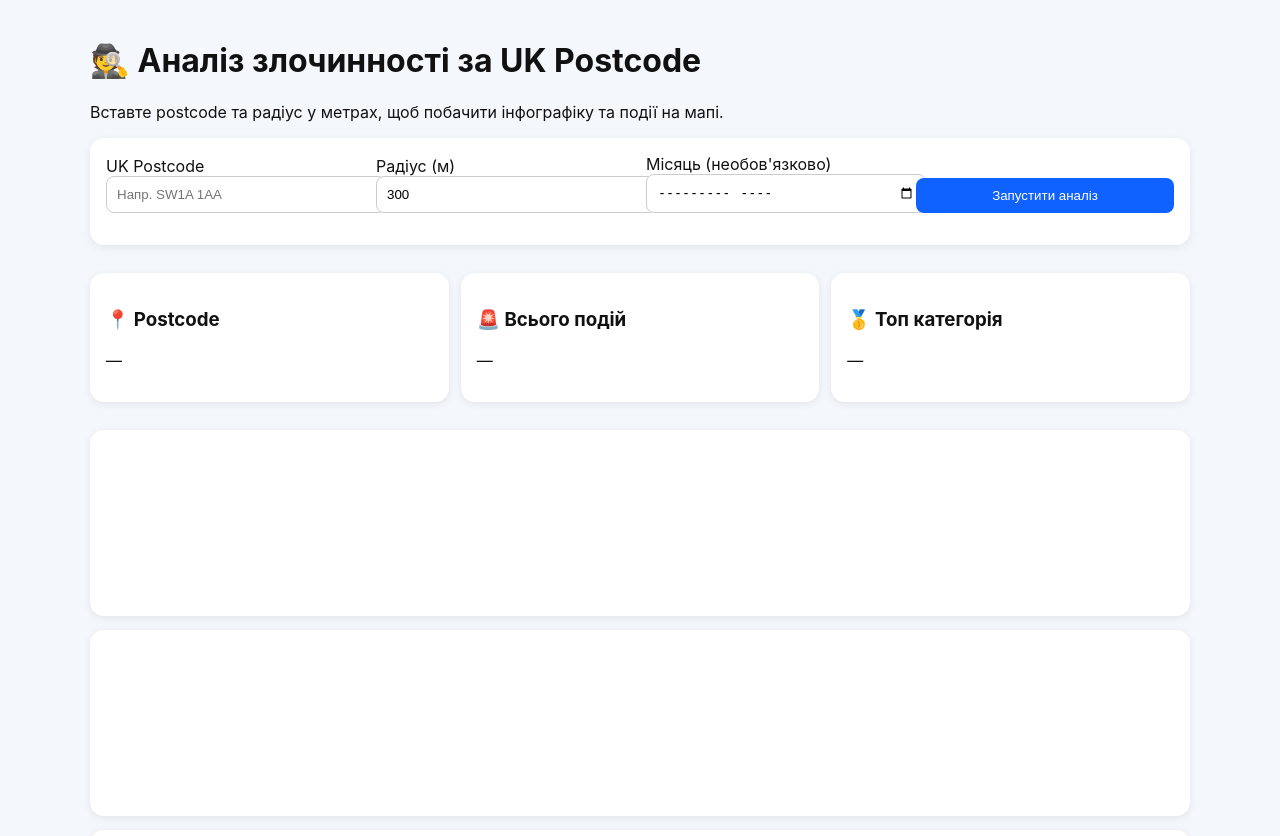
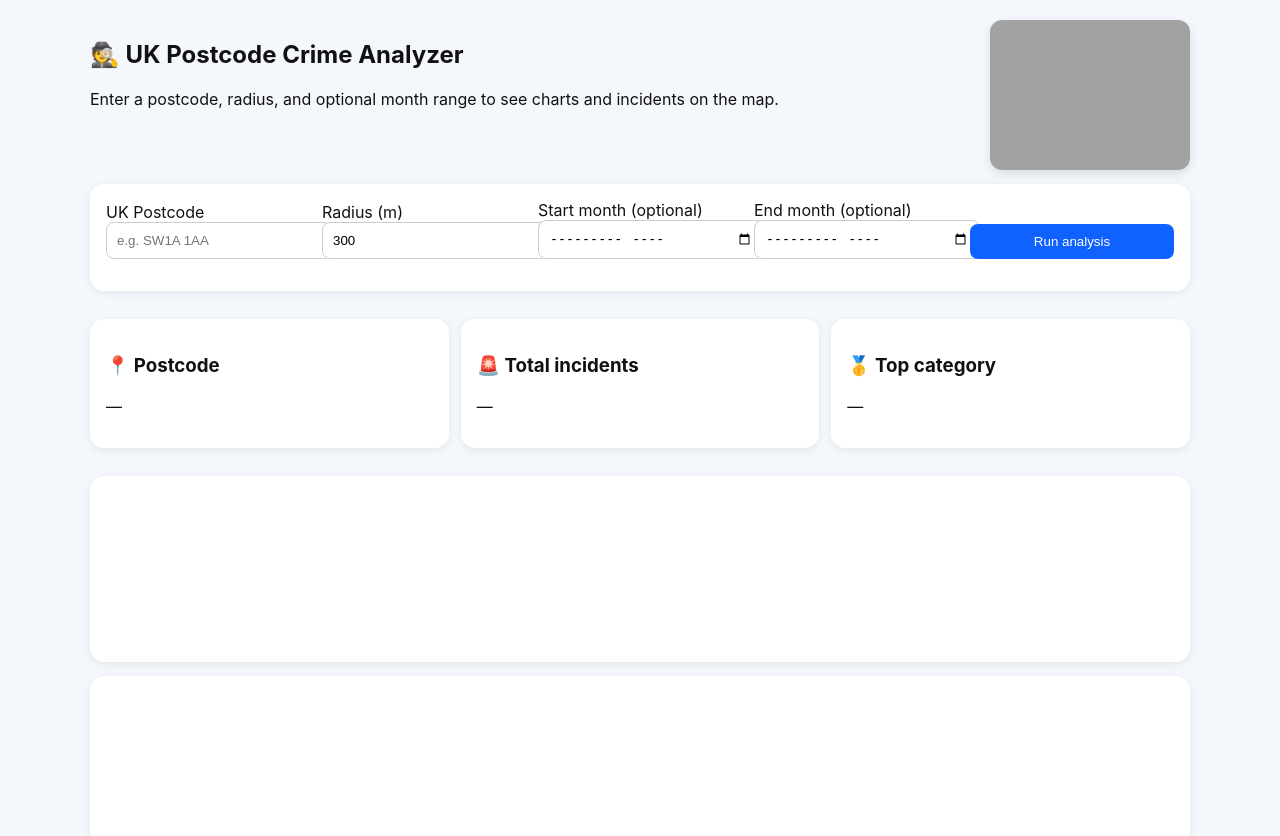
Before and after one commit to serhii-korobchenko/UK_code_crime_analisys, a Flask app: page / in a window 1280 px wide. Shown: the top 836 px of the page. Run offline with Flask 3, Linux system fonts and the light colour scheme; a map, chart or similar area stays blank; grey boxes are pictures that could not be loaded.

Commit message:
Remove support-ukraine-banner.png so user can add asset manually

```diff
--- a/app.py
+++ b/app.py
@@ -1,7 +1,9 @@
 import math
 import os
-from collections import Counter
-from datetime import datetime
+import ipaddress
+import json
+from collections import Counter, deque
+from datetime import datetime, timezone
 
 import requests
 from flask import Flask, jsonify, render_template, request
@@ -10,6 +12,11 @@ app = Flask(__name__)
 
 POSTCODES_API = "https://api.postcodes.io/postcodes/{postcode}"
 POLICE_API = "https://data.police.uk/api/crimes-street/all-crime"
+ADMIN_PANEL_KEY = os.environ.get("ADMIN_PANEL_KEY", "change-me")
+VISITOR_LOG_LIMIT = 1000
+visitor_log = deque(maxlen=VISITOR_LOG_LIMIT)
+ip_location_cache: dict[str, dict] = {}
+REQUEST_CONTENT_LIMIT = 1200
 
 
 def calculate_bbox(lat: float, lon: float, distance_m: float):
@@ -54,9 +61,166 @@ def fetch_crimes(lat: float, lon: float, date: str | None = None):
     return response.json()
 
 
+def get_client_ip() -> str:
+    cf_connecting_ip = request.headers.get("CF-Connecting-IP", "").strip()
+    if cf_connecting_ip:
+        return cf_connecting_ip
+
+    x_real_ip = request.headers.get("X-Real-IP", "").strip()
+    if x_real_ip:
+        return x_real_ip
+
+    forwarded = request.headers.get("X-Forwarded-For", "")
+    if forwarded:
+        return forwarded.split(",")[0].strip()
+    return request.remote_addr or "unknown"
+
+
+def resolve_ip_location(ip: str) -> dict:
+    if not ip or ip == "unknown":
+        return {"country": "Unknown", "lat": None, "lng": None}
+
+    if ip in ip_location_cache:
+        return ip_location_cache[ip]
+
+    try:
+        parsed = ipaddress.ip_address(ip)
+        if parsed.is_private or parsed.is_loopback or parsed.is_link_local:
+            location = {"country": "Local/Private Network", "lat": None, "lng": None}
+            ip_location_cache[ip] = location
+            return location
+    except ValueError:
+        location = {"country": "Unknown", "lat": None, "lng": None}
+        ip_location_cache[ip] = location
+        return location
+
+    location = {"country": "Unknown", "lat": None, "lng": None}
+
+    providers = [
+        f"https://ipwho.is/{ip}",
+        f"https://ipapi.co/{ip}/json/",
+    ]
+
+    for provider_url in providers:
+        try:
+            response = requests.get(provider_url, timeout=5)
+            response.raise_for_status()
+            payload = response.json()
+
+            if "ipwho.is" in provider_url:
+                if not payload.get("success", False):
+                    continue
+                location = {
+                    "country": payload.get("country") or "Unknown",
+                    "lat": payload.get("latitude"),
+                    "lng": payload.get("longitude"),
+                }
+                break
+
+            location = {
+                "country": payload.get("country_name") or "Unknown",
+                "lat": payload.get("latitude"),
+                "lng": payload.get("longitude"),
+            }
+            break
+        except Exception:
+            continue
+
+    ip_location_cache[ip] = location
+    return location
+
+
+def extract_request_content() -> str:
+    if request.method not in {"POST", "PUT", "PATCH"}:
+        return "-"
+
+    payload = request.get_json(silent=True)
+    if payload is not None:
+        content = json.dumps(payload, ensure_ascii=False)
+    else:
+        raw_data = request.get_data(cache=True, as_text=True) or ""
+        content = raw_data if raw_data else "-"
+
+    if len(content) > REQUEST_CONTENT_LIMIT:
+        return f"{content[:REQUEST_CONTENT_LIMIT]}... [truncated]"
+    return content
+
+
+@app.before_request
+def log_visitor():
+    if request.path.startswith("/static/"):
+        return
+
+    ip = get_client_ip()
+    location = resolve_ip_location(ip)
+    visitor_log.append(
+        {
+            "timestamp": datetime.now(timezone.utc).isoformat(),
+            "ip": ip,
+            "country": location["country"],
+            "lat": location["lat"],
+            "lng": location["lng"],
+            "method": request.method,
+            "path": request.path,
+            "request_content": extract_request_content(),
+            "user_agent": request.user_agent.string or "unknown",
+            "accept_language": request.headers.get("Accept-Language", "unknown"),
+            "referer": request.headers.get("Referer", "direct"),
+        }
+    )
+
+
+def parse_month(month: str) -> datetime:
+    return datetime.strptime(month, "%Y-%m")
+
+
+def month_range(start_month: str, end_month: str) -> list[str]:
+    start = parse_month(start_month)
+    end = parse_month(end_month)
+    if start > end:
+        raise ValueError("Start month must be earlier than or equal to end month.")
+
+    result = []
+    current = start
+    while current <= end:
+        result.append(current.strftime("%Y-%m"))
+        if current.month == 12:
+            current = current.replace(year=current.year + 1, month=1)
+        else:
+            current = current.replace(month=current.month + 1)
+    return result
+
+
 @app.route("/")
 def index():
     return render_template("index.html")
+
+
+@app.route("/internal/admin")
+def admin_panel():
+    key = request.args.get("key", "")
+    if key != ADMIN_PANEL_KEY:
+        return jsonify({"error": "Not found"}), 404
+
+    visits = list(visitor_log)
+    unique_ips = len({visit["ip"] for visit in visits})
+    path_counts = Counter(visit["path"] for visit in visits)
+    country_counts = Counter(visit["country"] for visit in visits)
+    map_points = [
+        {"lat": visit["lat"], "lng": visit["lng"], "ip": visit["ip"], "country": visit["country"]}
+        for visit in visits
+        if visit["lat"] is not None and visit["lng"] is not None
+    ]
+
+    return render_template(
+        "admin.html",
+        visits=reversed(visits),
+        total_visits=len(visits),
+        unique_ips=unique_ips,
+        path_counts=path_counts,
+        country_counts=country_counts,
+        map_points=map_points,
+    )
 
 
 @app.post("/api/analyze")
@@ -64,29 +228,44 @@ def analyze():
     body = request.get_json(silent=True) or {}
     postcode = str(body.get("postcode", "")).strip()
     radius = float(body.get("radius", 0))
-    month = str(body.get("month", "")).strip() or None
+    start_month = str(body.get("start_month", "")).strip() or None
+    end_month = str(body.get("end_month", "")).strip() or None
 
     if not postcode:
-        return jsonify({"error": "Вкажіть UK postcode."}), 400
+        return jsonify({"error": "Please provide a UK postcode."}), 400
     if radius <= 0:
-        return jsonify({"error": "Радіус має бути > 0."}), 400
+        return jsonify({"error": "Radius must be greater than 0."}), 400
     if radius > 1000:
-        return jsonify({"error": "Радіус має бути <= 1000 м (обмеження Police API)."}), 400
+        return jsonify({"error": "Radius must be <= 1000 meters (Police API limit)."}), 400
+    if (start_month and not end_month) or (end_month and not start_month):
+        return jsonify({"error": "Please provide both start and end month."}), 400
+
+    requested_months = []
+    if start_month and end_month:
+        try:
+            requested_months = month_range(start_month, end_month)
+        except ValueError as exc:
+            return jsonify({"error": str(exc)}), 400
 
     try:
         center = geocode_postcode(postcode)
     except requests.HTTPError:
-        return jsonify({"error": "Не вдалося знайти такий postcode."}), 404
+        return jsonify({"error": "Postcode was not found."}), 404
     except Exception:
-        return jsonify({"error": "Помилка геокодування postcode."}), 500
+        return jsonify({"error": "Postcode geocoding failed."}), 500
 
     lat = center["latitude"]
     lon = center["longitude"]
 
     try:
-        crimes = fetch_crimes(lat, lon, month)
-    except Exception:
-        return jsonify({"error": "Помилка отримання даних з data.police.uk."}), 502
+        if requested_months:
+            crimes = []
+            for month in requested_months:
+                crimes.extend(fetch_crimes(lat, lon, month))
+        else:
+            crimes = fetch_crimes(lat, lon)
+    except Exception as exc:
+        return jsonify({"error": f"Failed to fetch data from data.police.uk. Reason: {exc}"}), 502
 
     lat_min, lat_max, lon_min, lon_max = calculate_bbox(lat, lon, radius)
 
@@ -134,6 +313,7 @@ def analyze():
             "postcode": center["normalized_postcode"],
             "center": {"lat": lat, "lng": lon},
             "radius": radius,
+            "period": {"start_month": start_month, "end_month": end_month},
             "total_crimes": len(filtered),
             "top_categories": [{"name": name, "count": count} for name, count in top_categories],
             "all_categories": dict(category_counts),
--- a/static/app.js
+++ b/static/app.js
@@ -13,6 +13,13 @@ L.tileLayer('https://{s}.tile.openstreetmap.org/{z}/{x}/{y}.png', {
 }).addTo(map);
 
 let layerGroup = L.layerGroup().addTo(map);
+
+function markerColorByFrequency(freq, maxFreq) {
+  if (maxFreq <= 1) return '#1f77b4';
+  const ratio = (freq - 1) / (maxFreq - 1);
+  const hue = 120 - (120 * ratio); // 120=green, 0=red
+  return `hsl(${hue}, 85%, 45%)`;
+}
 
 function renderCharts(data) {
   const categoryLabels = Object.keys(data.all_categories);
@@ -47,10 +54,24 @@ function renderMap(data) {
   L.circle(center, { radius: data.radius, color: 'red', fillOpacity: 0.05 }).addTo(layerGroup);
   L.marker(center).addTo(layerGroup).bindPopup(`Center: ${data.postcode}`);
 
+  const frequencyByPoint = new Map();
   data.points.forEach((point) => {
-    L.circleMarker([point.lat, point.lng], { radius: 5, color: '#1f77b4' })
+    const key = `${point.lat.toFixed(5)},${point.lng.toFixed(5)}`;
+    frequencyByPoint.set(key, (frequencyByPoint.get(key) || 0) + 1);
+  });
+
+  const maxFreq = Math.max(...frequencyByPoint.values(), 1);
+
+  data.points.forEach((point) => {
+    const key = `${point.lat.toFixed(5)},${point.lng.toFixed(5)}`;
+    const frequency = frequencyByPoint.get(key) || 1;
+    const pointColor = markerColorByFrequency(frequency, maxFreq);
+
+    L.circleMarker([point.lat, point.lng], { radius: 5, color: pointColor, fillColor: pointColor, fillOpacity: 0.7 })
       .addTo(layerGroup)
-      .bindPopup(`<b>${point.category}</b><br>${point.street}<br>${point.month}<br>${point.outcome}`);
+      .bindPopup(
+        `<b>${point.category}</b><br>${point.street}<br>${point.month}<br>${point.outcome}<br>Frequency at this point: ${frequency}`
+      );
   });
 
   map.fitBounds(L.circle(center, { radius: data.radius }).getBounds());
@@ -58,14 +79,16 @@ function renderMap(data) {
 
 form.addEventListener('submit', async (e) => {
   e.preventDefault();
-  statusEl.textContent = 'Завантаження...';
+  statusEl.textContent = 'Loading...';
 
   try {
-    const month = document.getElementById('month').value;
+    const startMonth = document.getElementById('start-month').value;
+    const endMonth = document.getElementById('end-month').value;
     const payload = {
       postcode: document.getElementById('postcode').value,
       radius: Number(document.getElementById('radius').value),
-      month: month || undefined,
+      start_month: startMonth || undefined,
+      end_month: endMonth || undefined,
     };
 
     const response = await fetch('/api/analyze', {
@@ -75,7 +98,7 @@ form.addEventListener('submit', async (e) => {
     });
 
     const data = await response.json();
-    if (!response.ok) throw new Error(data.error || 'Помилка запиту');
+    if (!response.ok) throw new Error(data.error || 'Request failed');
 
     outPostcode.textContent = data.postcode;
     outTotal.textContent = data.total_crimes;
@@ -84,7 +107,10 @@ form.addEventListener('submit', async (e) => {
 
     renderCharts(data);
     renderMap(data);
-    statusEl.textContent = `Готово. Знайдено ${data.total_crimes} подій.`;
+    const period = data.period?.start_month && data.period?.end_month
+      ? ` for ${data.period.start_month} — ${data.period.end_month}`
+      : '';
+    statusEl.textContent = `Done. Found ${data.total_crimes} incidents${period}.`;
   } catch (error) {
     statusEl.textContent = error.message;
   }
--- a/static/style.css
+++ b/static/style.css
@@ -6,5 +6,34 @@ main { max-width: 1100px; margin: 0 auto; padding: 20px; }
 input, button { width: 100%; padding: 10px; border-radius: 8px; border: 1px solid #ccc; }
 button { background: #0f62fe; color: #fff; border: none; cursor: pointer; }
 .grid { display: grid; grid-template-columns: repeat(3,1fr); gap: 12px; }
+.hero {
+  display: flex;
+  justify-content: space-between;
+  align-items: flex-start;
+  gap: 16px;
+}
+.support-banner {
+  flex: 0 0 200px;
+  width: 200px;
+  border-radius: 12px;
+  overflow: hidden;
+  box-shadow: 0 4px 12px rgba(0,0,0,.12);
+  opacity: 0.95;
+}
+.support-banner img {
+  width: 100%;
+  display: block;
+}
 #map { height: 480px; border-radius: 12px; }
-@media (max-width: 800px){ .grid { grid-template-columns: 1fr; } }
+#admin-map { height: 420px; border-radius: 12px; }
+@media (max-width: 800px){
+  .grid { grid-template-columns: 1fr; }
+  .hero {
+    flex-direction: column;
+  }
+  .support-banner {
+    width: min(240px, 100%);
+    flex-basis: auto;
+    align-self: flex-end;
+  }
+}
--- a/templates/index.html
+++ b/templates/index.html
@@ -1,5 +1,5 @@
 <!doctype html>
-<html lang="uk">
+<html lang="en">
   <head>
     <meta charset="UTF-8" />
     <meta name="viewport" content="width=device-width, initial-scale=1.0" />
@@ -14,29 +14,39 @@
   </head>
   <body>
     <main>
-      <h1>🕵️ Аналіз злочинності за UK Postcode</h1>
-      <p>Вставте postcode та радіус у метрах, щоб побачити інфографіку та події на мапі.</p>
+      <section class="hero">
+        <div>
+          <h1>🕵️ UK Postcode Crime Analyzer</h1>
+          <p>Enter a postcode, radius, and optional month range to see charts and incidents on the map.</p>
+        </div>
+        <aside class="support-banner" aria-label="Support Ukraine banner">
+          <img src="/static/support-ukraine-banner.png" alt="We Support Ukraine banner" />
+        </aside>
+      </section>
 
       <section class="panel">
         <form id="analysis-form">
           <label>UK Postcode
-            <input id="postcode" required placeholder="Напр. SW1A 1AA" />
+            <input id="postcode" required placeholder="e.g. SW1A 1AA" />
           </label>
-          <label>Радіус (м)
+          <label>Radius (m)
             <input id="radius" type="number" min="1" max="1000" value="300" required />
           </label>
-          <label>Місяць (необов'язково)
-            <input id="month" type="month" />
+          <label>Start month (optional)
+            <input id="start-month" type="month" />
           </label>
-          <button type="submit">Запустити аналіз</button>
+          <label>End month (optional)
+            <input id="end-month" type="month" />
+          </label>
+          <button type="submit">Run analysis</button>
         </form>
         <p id="status"></p>
       </section>
 
       <section class="grid">
         <div class="card"><h3>📍 Postcode</h3><p id="out-postcode">—</p></div>
-        <div class="card"><h3>🚨 Всього подій</h3><p id="out-total">—</p></div>
-        <div class="card"><h3>🥇 Топ категорія</h3><p id="out-top">—</p></div>
+        <div class="card"><h3>🚨 Total incidents</h3><p id="out-total">—</p></div>
+        <div class="card"><h3>🥇 Top category</h3><p id="out-top">—</p></div>
       </section>
 
       <section class="panel"><canvas id="categoryChart"></canvas></section>
```
Also changed, not shown: templates/admin.html (added, +116 -0 lines), README.md.
